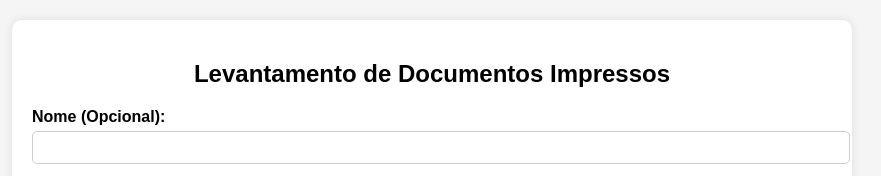
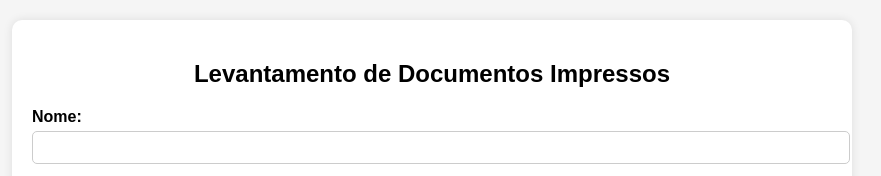
Before and after one commit to NashyThompson/meu-site, a plain HTML site: page index.html in a window 1280 px wide. Shown: the top 176 px of the page, without its empty margins (208-1089 px from the left). Drawn offline with Linux system fonts and the light colour scheme.

Commit message:
Update index.html

```diff
--- a/index.html
+++ b/index.html
@@ -22,8 +22,8 @@
   <h2>Levantamento de Documentos Impressos</h2>
 
   <form id="documentForm">
-    <label>Nome (Opcional):</label>
-    <input type="text" name="nome">
+    <label>Nome:</label>
+    <input type="text" name="nome" required>
 
     <label>Setor:</label>
     <input type="text" name="setor" required>
```
